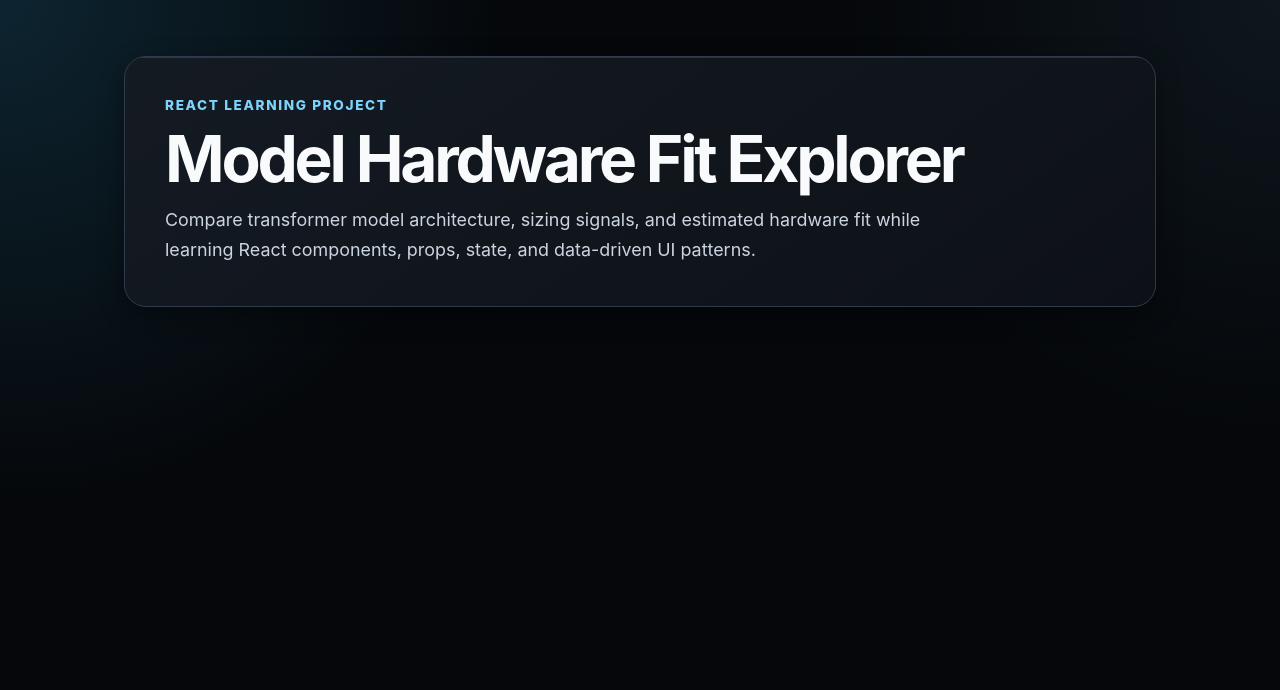
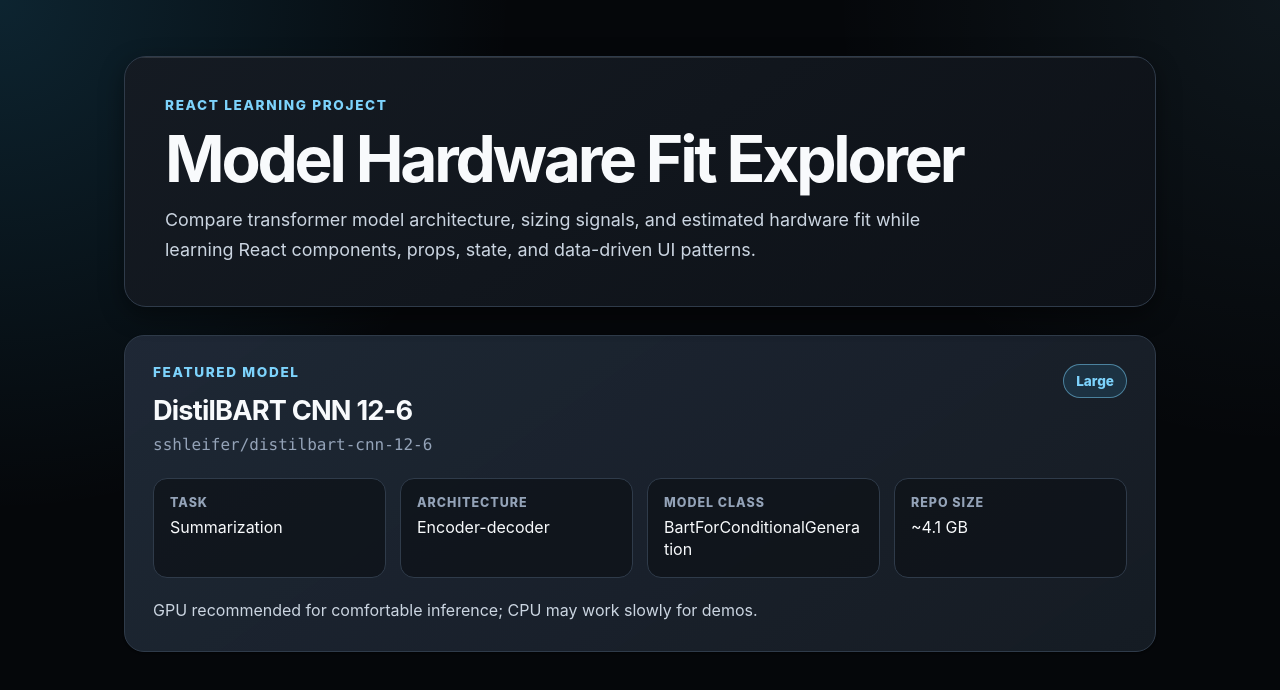
Before and after one commit to nathanbrenton/model-hardware-fit-explorer, a React (Vite) app: page / in a window 1280 px wide. Shown: the top 690 px of the page. Built offline with nearby package versions, Linux system fonts and the light colour scheme.

Commit message:
Render first static model card

```diff
--- a/src/App.jsx
+++ b/src/App.jsx
@@ -1,4 +1,9 @@
+import ModelCard from './components/ModelCard.jsx';
+import { models } from './data/models.js';
+
 function App() {
+  const featuredModel = models[0];
+
   return (
     <main className="app-shell">
       <section className="hero">
@@ -12,6 +17,10 @@
           data-driven UI patterns.
         </p>
       </section>
+
+      <section className="content-section">
+        <ModelCard model={featuredModel} />
+      </section>
     </main>
   );
 }
--- /dev/null
+++ b/src/components/ModelCard.jsx
@@ -0,0 +1,41 @@
+function ModelCard({ model }) {
+  return (
+    <article className="model-card">
+      <div className="model-card-header">
+        <div>
+          <p className="eyebrow">Featured Model</p>
+          <h2>{model.name}</h2>
+          <p className="model-repo">{model.repo}</p>
+        </div>
+
+        <span className="fit-badge">{model.hardwareFit.category}</span>
+      </div>
+
+      <dl className="model-facts">
+        <div>
+          <dt>Task</dt>
+          <dd>{model.task}</dd>
+        </div>
+
+        <div>
+          <dt>Architecture</dt>
+          <dd>{model.architectureType}</dd>
+        </div>
+
+        <div>
+          <dt>Model class</dt>
+          <dd>{model.modelClass}</dd>
+        </div>
+
+        <div>
+          <dt>Repo size</dt>
+          <dd>{model.sizing.repoSize}</dd>
+        </div>
+      </dl>
+
+      <p className="hardware-summary">{model.hardwareFit.summary}</p>
+    </article>
+  );
+}
+
+export default ModelCard;
--- /dev/null
+++ b/src/data/models.js
@@ -0,0 +1,40 @@
+export const models = [
+  {
+    id: 'distilbart-cnn-12-6',
+    name: 'DistilBART CNN 12-6',
+    repo: 'sshleifer/distilbart-cnn-12-6',
+    family: 'BART / DistilBART',
+    task: 'Summarization',
+    architectureType: 'Encoder-decoder',
+    modelClass: 'BartForConditionalGeneration',
+    license: 'Apache-2.0',
+
+    hardwareFit: {
+      category: 'Large',
+      summary: 'GPU recommended for comfortable inference; CPU may work slowly for demos.',
+    },
+
+    sizing: {
+      dModel: 1024,
+      encoderLayers: 12,
+      decoderLayers: 6,
+      encoderAttentionHeads: 16,
+      decoderAttentionHeads: 16,
+      encoderFfnDim: 4096,
+      decoderFfnDim: 4096,
+      vocabSize: 50264,
+      maxPositionEmbeddings: 1024,
+      repoSize: '~4.1 GB',
+    },
+
+    encoder: {
+      present: true,
+      summary: 'Reads and represents the input document before summary generation.',
+    },
+
+    decoder: {
+      present: true,
+      summary: 'Generates the summary token by token using encoder context.',
+    },
+  },
+];
--- a/src/styles.css
+++ b/src/styles.css
@@ -116,3 +116,109 @@
     border-radius: 18px;
   }
 }
+
+.content-section {
+  margin-top: 28px;
+}
+
+.model-card {
+  padding: 28px;
+  border: 1px solid var(--border-subtle);
+  border-radius: 20px;
+  background:
+    linear-gradient(145deg, rgba(31, 41, 55, 0.92), rgba(21, 27, 35, 0.98)),
+    var(--bg-surface-2);
+  box-shadow: var(--shadow-elevation-1);
+}
+
+.model-card-header {
+  display: flex;
+  gap: 24px;
+  align-items: flex-start;
+  justify-content: space-between;
+  margin-bottom: 24px;
+}
+
+.model-card h2 {
+  margin: 0 0 8px;
+  color: var(--text-primary);
+  font-size: 1.7rem;
+  letter-spacing: -0.03em;
+}
+
+.model-repo {
+  margin: 0;
+  color: var(--text-muted);
+  font-family: "SFMono-Regular", Consolas, "Liberation Mono", monospace;
+}
+
+.fit-badge {
+  display: inline-flex;
+  align-items: center;
+  min-height: 34px;
+  padding: 6px 12px;
+  border: 1px solid rgba(125, 211, 252, 0.5);
+  border-radius: 999px;
+  background: rgba(56, 189, 248, 0.12);
+  color: var(--accent);
+  font-size: 0.85rem;
+  font-weight: 800;
+  white-space: nowrap;
+}
+
+.model-facts {
+  display: grid;
+  grid-template-columns: repeat(4, minmax(0, 1fr));
+  gap: 14px;
+  margin: 0 0 20px;
+}
+
+.model-facts div {
+  padding: 16px;
+  border: 1px solid var(--border-subtle);
+  border-radius: 14px;
+  background: rgba(13, 17, 23, 0.72);
+}
+
+.model-facts dt {
+  margin-bottom: 6px;
+  color: var(--text-muted);
+  font-size: 0.78rem;
+  font-weight: 800;
+  letter-spacing: 0.08em;
+  text-transform: uppercase;
+}
+
+.model-facts dd {
+  margin: 0;
+  color: var(--text-primary);
+  line-height: 1.4;
+}
+
+.hardware-summary {
+  margin: 0;
+  color: var(--text-secondary);
+  line-height: 1.6;
+}
+
+@media (max-width: 800px) {
+  .model-card-header {
+    flex-direction: column;
+  }
+
+  .model-facts {
+    grid-template-columns: repeat(2, minmax(0, 1fr));
+  }
+}
+
+@media (max-width: 520px) {
+  .model-facts {
+    grid-template-columns: 1fr;
+  }
+}
+
+.model-facts dd,
+.model-repo {
+  overflow-wrap: anywhere;
+  word-break: break-word;
+}
```
